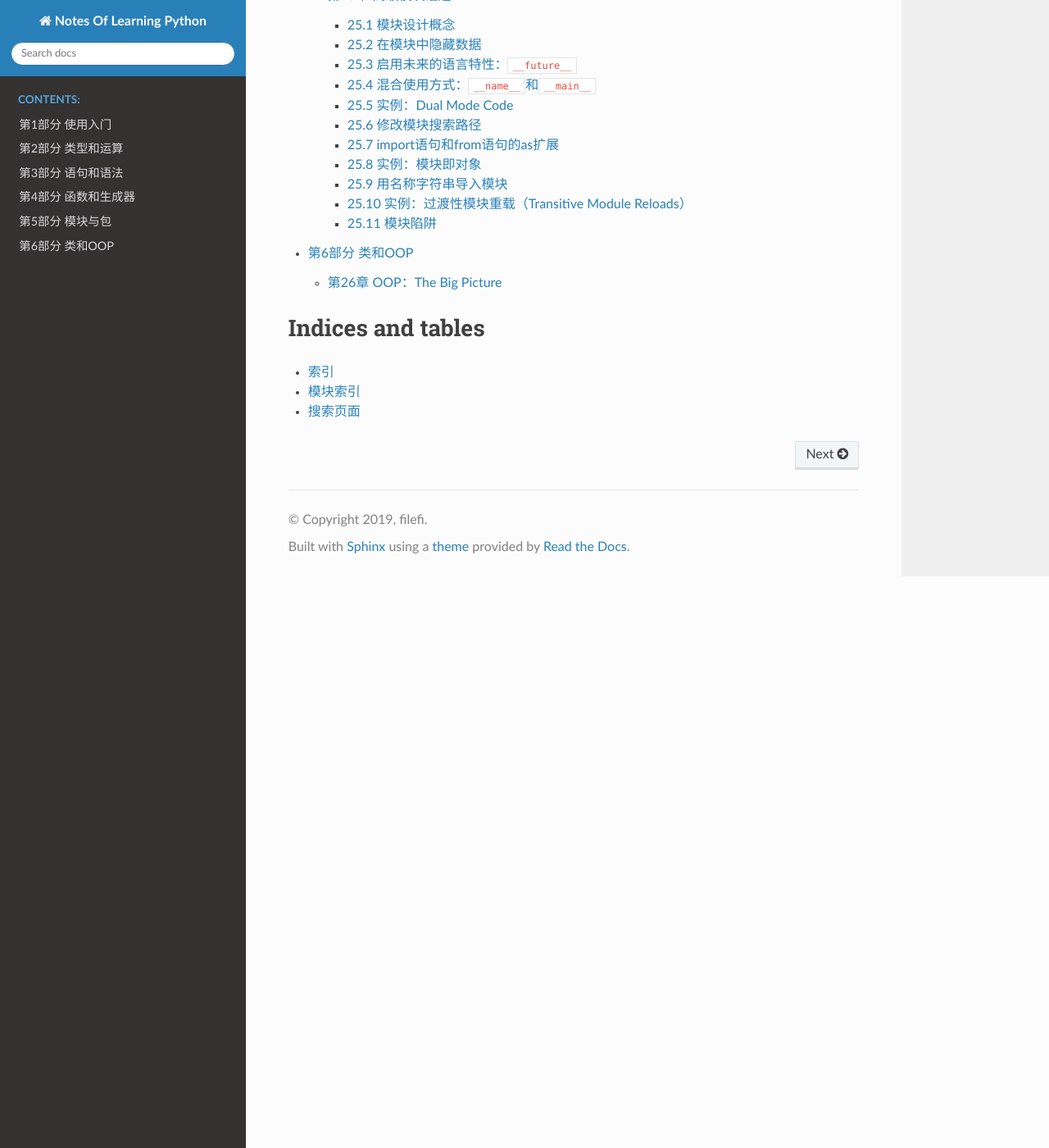
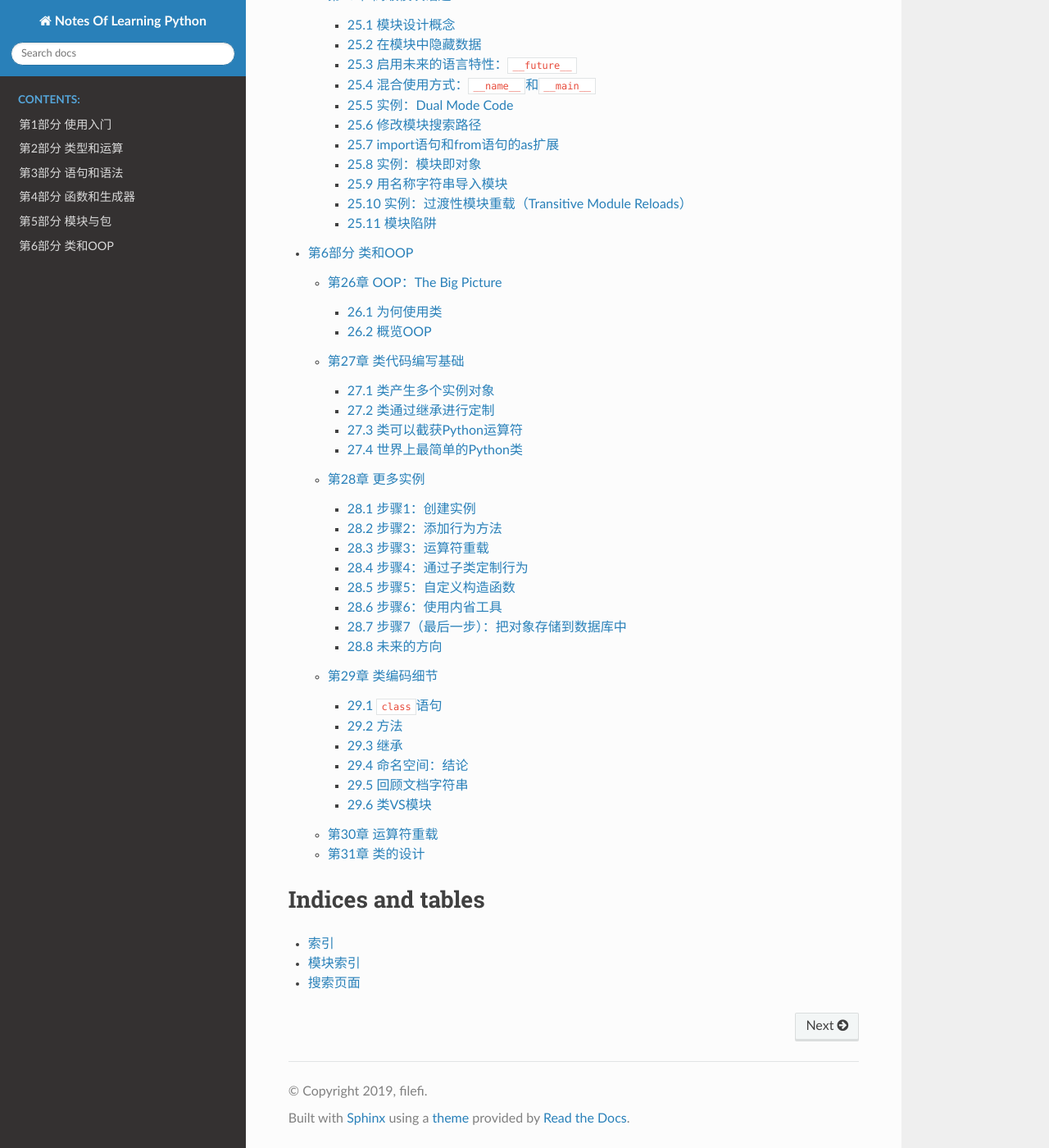
Before and after one commit to filefi/NotesOfLearningPython, a Sphinx documentation site: the page built from source/index.rst, in a window 1280 px wide and 1400 px high, scrolled down 4163 px. Shown: the whole window at 82% size. Built offline with Sphinx 7.4.7 and the Read the Docs theme 2.0.0, drawn with Linux system fonts in a browser that asks for light colours; part of the change alters nothing that is shown.

````diff
--- a/source/Part_6_Classes_and_OOP.md
+++ b/source/Part_6_Classes_and_OOP.md
@@ -1,3 +1,143 @@
 # 第6部分 类和OOP
 
 ## 第26章 OOP：The Big Picture
+
+在Python中，使用`class`语句创建类。
+
+在Python中，OOP完全是可选的！
+
+### 26.1 为何使用类
+
+类是Python的程序组成单元，就像函数和模块一样。相比函数和模块，类有三个重要的特点，使其在建立新对象时更为有用：
+
+- **多重实例**：类基本上就是产生对象的工厂。每次调用一个类，就会产生一个有独立命名空间的新对象。每个由类产生的新对象都能读取类的属性，并获得自己的命名空间来存储数据，这些数据对于每个对象来说都不同。
+- **通过继承进行定制**：类也支持OOP的继承的概念。我们可以在类的外部重新定义其属性从而扩充这个类。更通用的是，类可以建立命名空间的层次结构，而这种层次结构可以定义该结构中类创建的对象所使用的变量名。
+- **运算符重载**：通过提供特定的协议方法，类可以定义对象来响应在内置类型上的几种运算。Python提供了一些可以由类使用的钩子，从而能够中断并实现任何的内置类型运算。
+
+### 26.2 概览OOP
+
+#### 属性继承搜索
+
+作为动态类型脚本语言，Python把其他语言中让OOP隐藏的语法杂质和复杂性都去掉了。实际上，Python中大多数OOP的故事，都可简化成这个表达式：
+
+```
+object.attribute
+```
+
+当我们对`class`语句产生的对象使用这种方式时，这个表达式会在Python中搜索对象连接的树，来寻找`attribute`首次出现的对象。换句话说，取出属性只是简单地搜索“树”而已。我们称这种搜索程序为 ***继承*** ，因为树中位置较低的对象继承了树中位置较高的对象拥有的属性。
+
+在Python中，我们通过代码建立连接对象树，而每次使用`object.attribute`表达式时，Python确实会在运行期间去“爬树”，来搜索属性。
+
+下图是搜索树的一个例子：
+
+![Figure 26-1](_static/images/Part_6_Classes_and_OOP.assets/1555603030106.png)
+
+上图中，类树的底端有2个实例`I1`和`I2`，在它们之上有个类`C1`，而顶端有2个超类`C2`和`C3`。所有这些对象都是命名空间（变量的封装），而继承就是由下而上搜索此对象树，来寻找属性名称所出现的最低的地方。
+
+**注意：在Python对象模型中，类和通过类产生的实例是两种不同的对象类型。**
+
+- **类** ：类是实例工厂。类的属性提供了行为（数据和函数），所有从类产生的实例都继承该类的属性。
+- **实例** ：代表程序域（program's domain）中具体的项。实例属性记录数据，而每个特定对象的数据都不同。
+
+通常，我们把树中位置较高的类称为 ***超类***  （也叫做基类） ，位置较低的类称为 ***子类*** （也叫做派生类） 。
+
+超类提供了所有子类共享的行为。但是因为搜索是由下而上的，子类可能可能会在树中较低位置重新定义超类的变量名，从而覆盖超类定义的行为。
+
+以上图中的类树为例：
+
+1. 当取出`I2.w`时，会触发对类树的搜索，依次搜索连接的对象：`I2`，`C1`，`C2`，`C3`。
+2. 找到首个`w`属性就会停止搜索。但如果没有找到，就会发生一个错误。
+3. 此例中，搜索到`C3`才会找到`w`。也就是说，`I2.w`会解析为`C3.w`。就OOP术语而言，`I2`继承了`C3`的属性`w`。
+
+
+#### 类和实例
+
+
+#### 类方法调用
+
+
+#### 编写类树
+
+
+
+#### OOP是为了代码重用
+
+
+
+
+---
+
+
+## 第27章 类代码编写基础
+### 27.1 类产生多个实例对象
+
+
+### 27.2 类通过继承进行定制
+
+
+### 27.3 类可以截获Python运算符
+
+
+### 27.4 世界上最简单的Python类
+
+
+## 第28章 更多实例
+### 28.1 步骤1：创建实例
+
+
+### 28.2 步骤2：添加行为方法
+
+
+### 28.3 步骤3：运算符重载
+
+
+### 28.4 步骤4：通过子类定制行为
+
+
+### 28.5 步骤5：自定义构造函数
+
+
+### 28.6 步骤6：使用内省工具
+
+
+### 28.7 步骤7（最后一步）：把对象存储到数据库中
+
+
+### 28.8 未来的方向
+
+
+
+---
+
+
+## 第29章 类编码细节
+### 29.1 `class`语句
+
+
+### 29.2 方法
+
+
+### 29.3 继承
+
+
+### 29.4 命名空间：结论
+
+
+### 29.5 回顾文档字符串
+
+
+### 29.6 类VS模块
+
+
+
+---
+
+
+## 第30章 运算符重载
+
+
+
+---
+
+
+## 第31章 类的设计
````
Also changed, not shown: source/_static/images/Part_6_Classes_and_OOP.assets/1555603030106.png (added).
